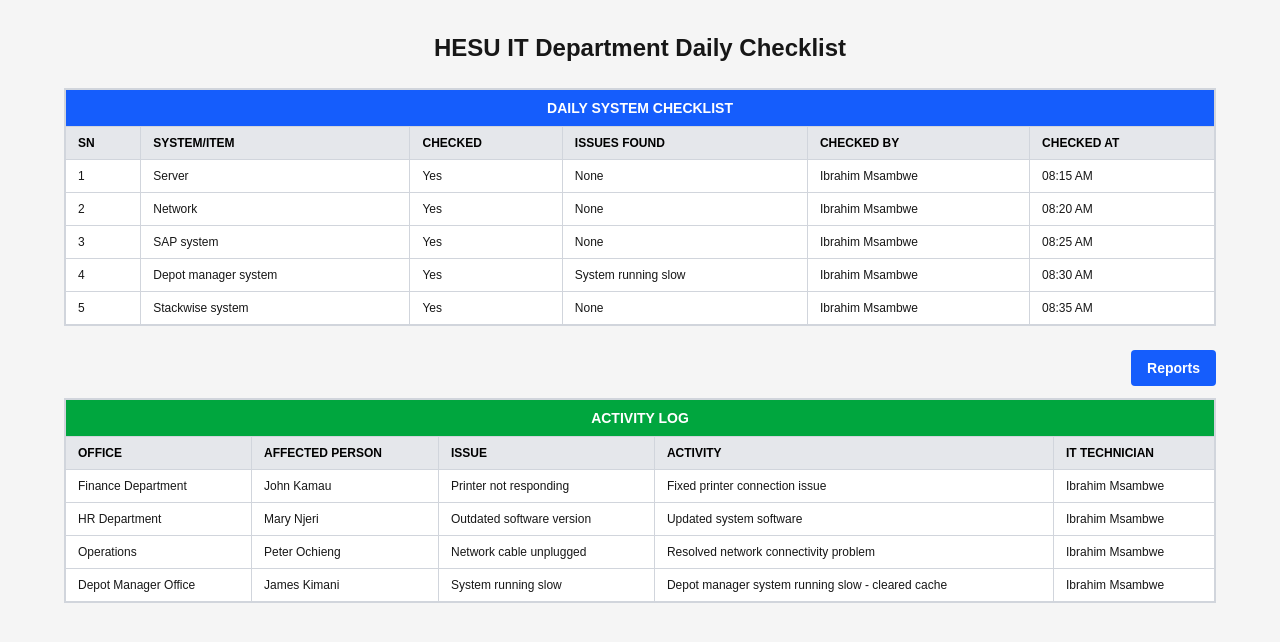
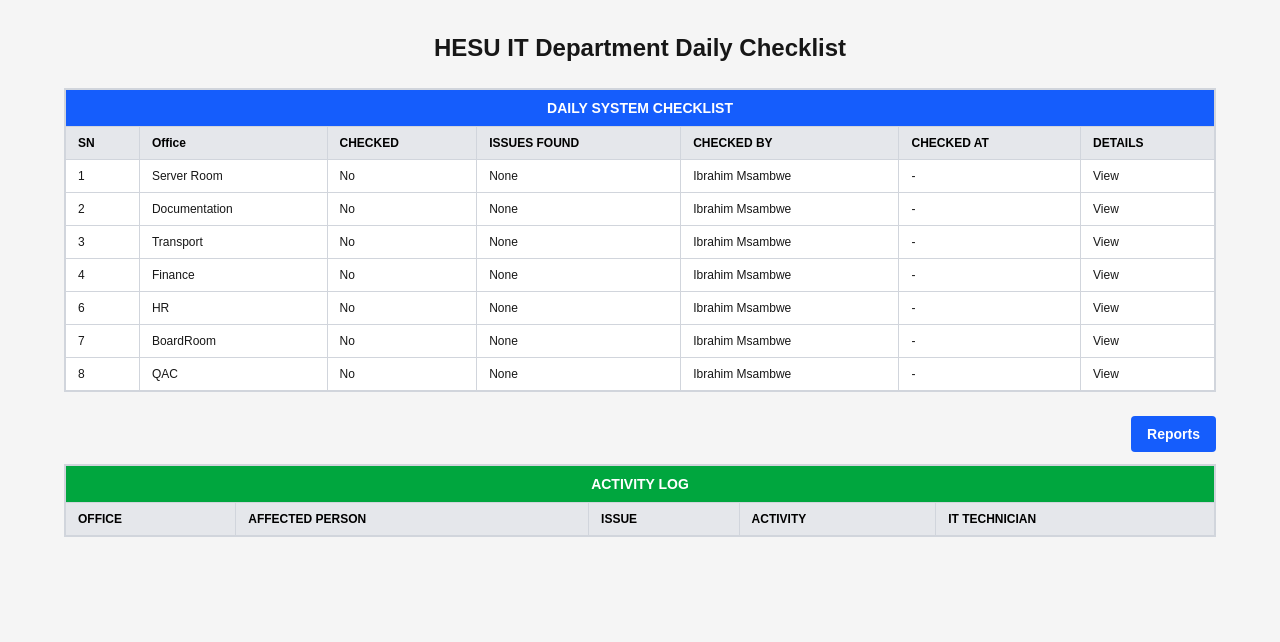
Before and after one commit to ElvinAnesu/hesu-checklist, a Next.js app: page / in a window 1280 px wide. Shown: the top 642 px of the page. Built offline with nearby package versions, Linux system fonts and the light colour scheme.

Commit message:
fix/checklist

```diff
--- a/app/page.js
+++ b/app/page.js
@@ -1,45 +1,47 @@
 export default function Home() {
   const checklistItems = [
-    { id: 1, item: "Server", checked: "Yes", issuesFound: "None", checkedBy: "Ibrahim Msambwe", checkedAt: "08:15 AM" },
-    { id: 2, item: "Network", checked: "Yes", issuesFound: "None", checkedBy: "Ibrahim Msambwe", checkedAt: "08:20 AM" },
-    { id: 3, item: "SAP system", checked: "Yes", issuesFound: "None", checkedBy: "Ibrahim Msambwe", checkedAt: "08:25 AM" },
-    { id: 4, item: "Depot manager system", checked: "Yes", issuesFound: "System running slow", checkedBy: "Ibrahim Msambwe", checkedAt: "08:30 AM" },
-    { id: 5, item: "Stackwise system", checked: "Yes", issuesFound: "None", checkedBy: "Ibrahim Msambwe", checkedAt: "08:35 AM" },
+    { id: 1, item: "Server Room", checked: "No", issuesFound: "None", checkedBy: "Ibrahim Msambwe", checkedAt: "-" },
+    { id: 2, item: "Documentation", checked: "No", issuesFound: "None", checkedBy: "Ibrahim Msambwe", checkedAt: "-" },
+    { id: 3, item: "Transport", checked: "No", issuesFound: "None", checkedBy: "Ibrahim Msambwe", checkedAt: "-" },
+    { id: 4, item: "Finance", checked: "No", issuesFound: "None", checkedBy: "Ibrahim Msambwe", checkedAt: "-" },
+    { id: 6, item: "HR", checked: "No", issuesFound: "None", checkedBy: "Ibrahim Msambwe", checkedAt: "-" },
+    { id: 7, item: "BoardRoom", checked: "No", issuesFound: "None", checkedBy: "Ibrahim Msambwe", checkedAt: "-" },
+    { id: 8, item: "QAC", checked: "No", issuesFound: "None", checkedBy: "Ibrahim Msambwe", checkedAt: "-" },
   ];
 
   const activityLog = [
-    {
-      id: 1,
-      office: "Finance Department",
-      affectedPerson: "John Kamau",
-      activity: "Fixed printer connection issue",
-      issue: "Printer not responding",
-      technician: "Ibrahim Msambwe"
-    },
-    {
-      id: 2,
-      office: "HR Department",
-      affectedPerson: "Mary Njeri",
-      activity: "Updated system software",
-      issue: "Outdated software version",
-      technician: "Ibrahim Msambwe"
-    },
-    {
-      id: 3,
-      office: "Operations",
-      affectedPerson: "Peter Ochieng",
-      activity: "Resolved network connectivity problem",
-      issue: "Network cable unplugged",
-      technician: "Ibrahim Msambwe"
-    },
-    {
-      id: 4,
-      office: "Depot Manager Office",
-      affectedPerson: "James Kimani",
-      activity: "Depot manager system running slow - cleared cache",
-      issue: "System running slow",
-      technician: "Ibrahim Msambwe"
-    },
+    // {
+    //   id: 1,
+    //   office: "Finance Department",
+    //   affectedPerson: "John Kamau",
+    //   activity: "Fixed printer connection issue",
+    //   issue: "Printer not responding",
+    //   technician: "Ibrahim Msambwe"
+    // },
+    // {
+    //   id: 2,
+    //   office: "HR Department",
+    //   affectedPerson: "Mary Njeri",
+    //   activity: "Updated system software",
+    //   issue: "Outdated software version",
+    //   technician: "Ibrahim Msambwe"
+    // },
+    // {
+    //   id: 3,
+    //   office: "Operations",
+    //   affectedPerson: "Peter Ochieng",
+    //   activity: "Resolved network connectivity problem",
+    //   issue: "Network cable unplugged",
+    //   technician: "Ibrahim Msambwe"
+    // },
+    // {
+    //   id: 4,
+    //   office: "Depot Manager Office",
+    //   affectedPerson: "James Kimani",
+    //   activity: "Depot manager system running slow - cleared cache",
+    //   issue: "System running slow",
+    //   technician: "Ibrahim Msambwe"
+    // },
   ];
 
   return (
@@ -53,17 +55,18 @@
             <table className="w-full border-collapse bg-white text-sm">
               <thead>
                 <tr className="bg-blue-600 text-white text-center">
-                  <th colSpan="6" className="px-3 py-2 text-sm font-bold border border-gray-300">
+                  <th colSpan="7" className="px-3 py-2 text-sm font-bold border border-gray-300">
                     DAILY SYSTEM CHECKLIST
                   </th>
                 </tr>
                 <tr className="bg-gray-200 text-black">
                   <th className="px-3 py-2 text-xs text-left font-semibold border border-gray-300">SN</th>
-                  <th className="px-3 py-2 text-xs text-left font-semibold border border-gray-300">SYSTEM/ITEM</th>
+                  <th className="px-3 py-2 text-xs text-left font-semibold border border-gray-300">Office</th>
                   <th className="px-3 py-2 text-xs text-left font-semibold border border-gray-300">CHECKED</th>
                   <th className="px-3 py-2 text-xs text-left font-semibold border border-gray-300">ISSUES FOUND</th>
                   <th className="px-3 py-2 text-xs text-left font-semibold border border-gray-300">CHECKED BY</th>
                   <th className="px-3 py-2 text-xs text-left font-semibold border border-gray-300">CHECKED AT</th>
+                  <th className="px-3 py-2 text-xs text-left font-semibold border border-gray-300">DETAILS</th>
                 </tr>
               </thead>
               <tbody>
@@ -78,6 +81,7 @@
                     <td className="px-3 py-2 border border-gray-300">{item.issuesFound}</td>
                     <td className="px-3 py-2 border border-gray-300">{item.checkedBy}</td>
                     <td className="px-3 py-2 border border-gray-300">{item.checkedAt}</td>
+                    <td className="px-3 py-2 border border-gray-300"><a href="#">View</a></td>
                   </tr>
                 ))}
               </tbody>
```
